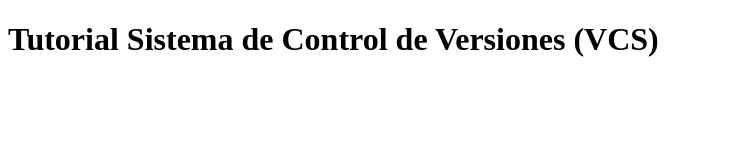
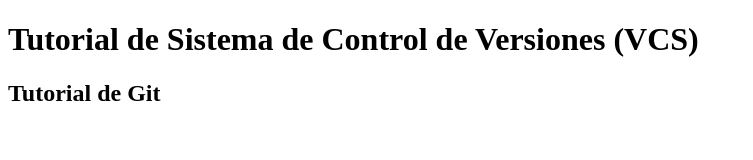
Before and after one commit to MasterTorAni/Tutorial-de-Git, a plain HTML site: page index.html in a window 1280 px wide. Shown: the whole page, without its empty margins (0-753 px from the left). Drawn offline with Linux system fonts and the light colour scheme.

Commit message:
Cuerpo de página actualizado.

```diff
--- a/index.html
+++ b/index.html
@@ -4,7 +4,12 @@
   <head>
     <title> Tutorial </title>
   </head>
+
   <body>
-    <h1> Tutorial Sistema de Control de Versiones (VCS) </h1>
+
+	<h1> Tutorial de Sistema de Control de Versiones (VCS) </h1>
+
+	<h2> Tutorial de Git </h2>
+
   </body>
 </html>
```
